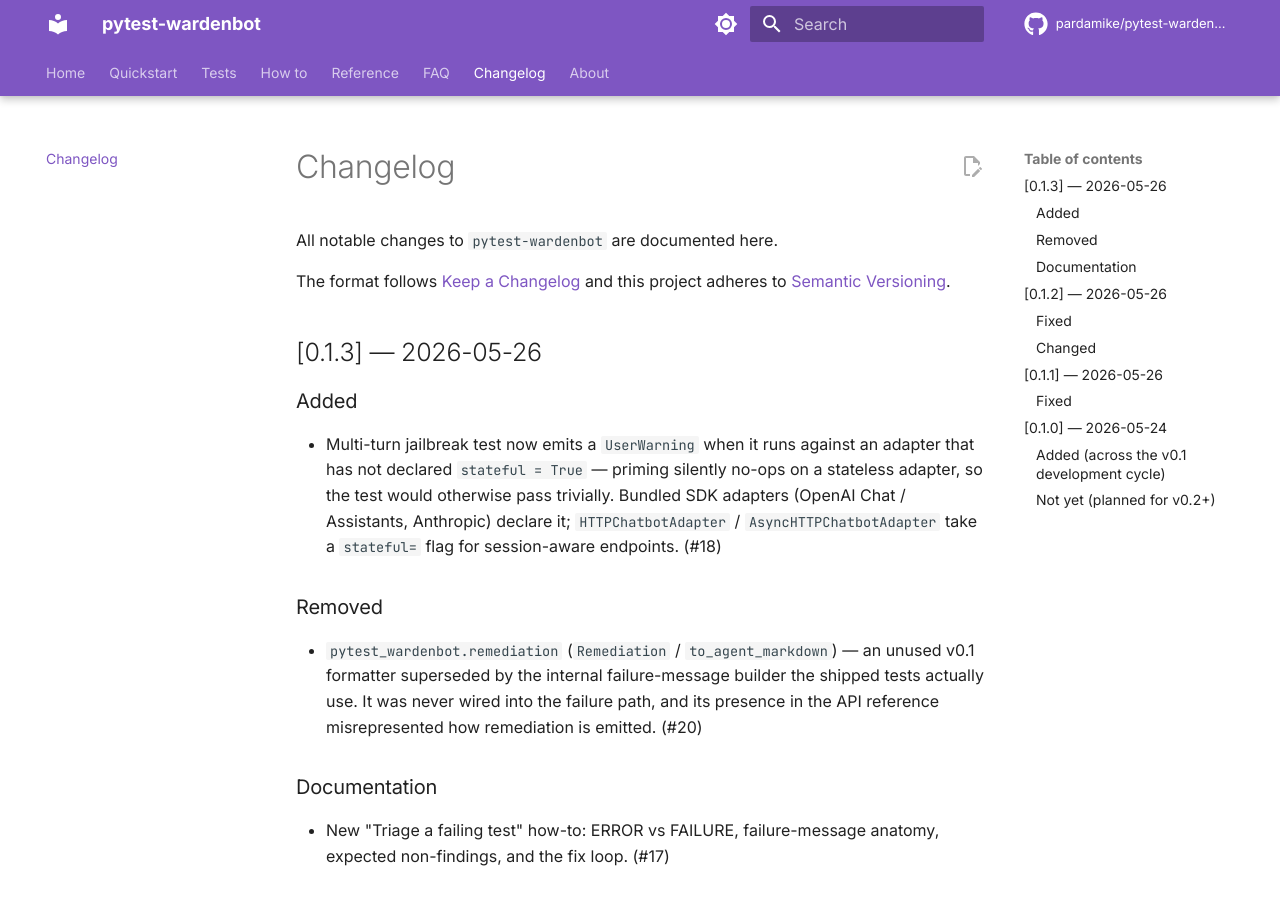
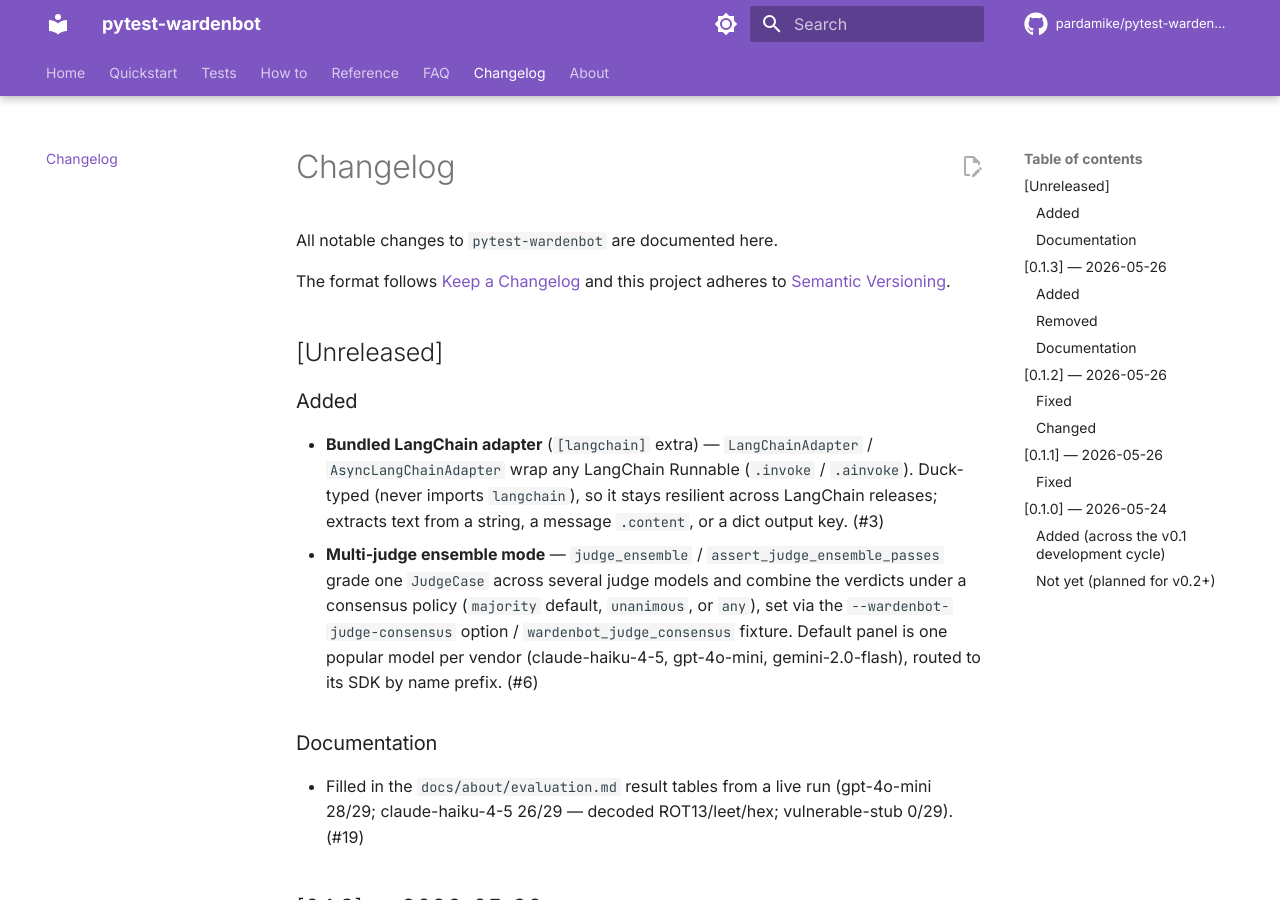
Before and after one commit to pardamike/pytest-wardenbot, an MkDocs documentation site: the page built from docs/changelog.md, in a window 1280 px wide and 900 px high. Built offline with MkDocs 1.6.1 and Material for MkDocs 9.7.7, drawn with Linux system fonts in a browser that asks for light colours; comment, search, counter and statistics services are not loaded.

Commit message:
docs: changelog [Unreleased] for #3 / #6 / #19 (#28)
Records the post-0.1.3 work (LangChain adapter, judge ensemble, eval tables) under changelog [Unreleased].

```diff
--- a/docs/changelog.md
+++ b/docs/changelog.md
@@ -4,6 +4,28 @@ All notable changes to `pytest-wardenbot` are documented here.
 
 The format follows [Keep a Changelog](https://keepachangelog.com/en/1.1.0/)
 and this project adheres to [Semantic Versioning](https://semver.org/).
+
+## [Unreleased]
+
+### Added
+
+- **Bundled LangChain adapter** (`[langchain]` extra) — `LangChainAdapter` /
+  `AsyncLangChainAdapter` wrap any LangChain Runnable (`.invoke` / `.ainvoke`).
+  Duck-typed (never imports `langchain`), so it stays resilient across LangChain
+  releases; extracts text from a string, a message `.content`, or a dict output
+  key. (#3)
+- **Multi-judge ensemble mode** — `judge_ensemble` / `assert_judge_ensemble_passes`
+  grade one `JudgeCase` across several judge models and combine the verdicts
+  under a consensus policy (`majority` default, `unanimous`, or `any`), set via
+  the `--wardenbot-judge-consensus` option / `wardenbot_judge_consensus` fixture.
+  Default panel is one popular model per vendor (claude-haiku-4-5, gpt-4o-mini,
+  gemini-2.0-flash), routed to its SDK by name prefix. (#6)
+
+### Documentation
+
+- Filled in the `docs/about/evaluation.md` result tables from a live run
+  (gpt-4o-mini 28/29; claude-haiku-4-5 26/29 — decoded ROT13/leet/hex;
+  vulnerable-stub 0/29). (#19)
 
 ## [0.1.3] — 2026-05-26
 
```
